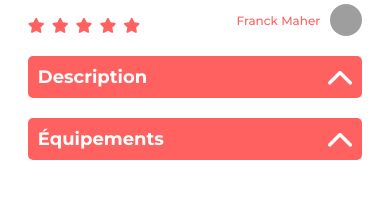
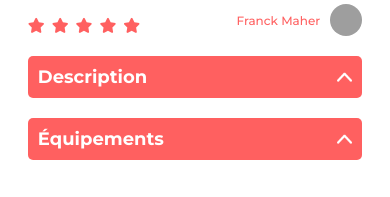
Before and after one commit to Calvin0411/P7-KSA, a React (Vite) app: page /apartment/0979876d in a window 390 px wide. Shown: the part 513-710 px from the top of the page. Built offline with nearby package versions, Linux system fonts and the light colour scheme; grey boxes are pictures that could not be loaded.

Commit message:
Clarification du code
J'ai fais une vérification du code en supprimant des lignes inutiles

```diff
--- a/src/index.css
+++ b/src/index.css
@@ -69,6 +69,7 @@ a:hover {
 .cards-container {
   display: flex;
   flex-wrap: wrap;
+  justify-content: center;
   gap: 27px;
   padding: 3%;
   margin-left: 17%;
@@ -373,7 +374,7 @@ a:hover {
 }
 
 .toggle-icon {
-  font-size: 18px;
+  width: 100%;
   cursor: pointer;
   transition: transform 0.3s ease;
 }
@@ -622,6 +623,18 @@ a:hover {
       font-size: 12px;
     }
 
+    .toggle-icon {
+      width: 15px;;
+    }
+
+    .toggle-checkbox:checked + .toggle-header + .section-content {
+      height: 150px;
+    }
+
+    .appart-not-found{
+        font-size: 35px;
+    }
+
     .error-container{
         h1{
           font-size: 96px;
```
Also changed, not shown: src/components/jsx/ApartmentDetail.jsx (line endings or trailing spaces), src/components/jsx/descriptionsection.jsx (line endings or trailing spaces), src/components/jsx/equipmentSection.jsx (line endings or trailing spaces), src/components/jsx/error-404.jsx (line endings or trailing spaces).
